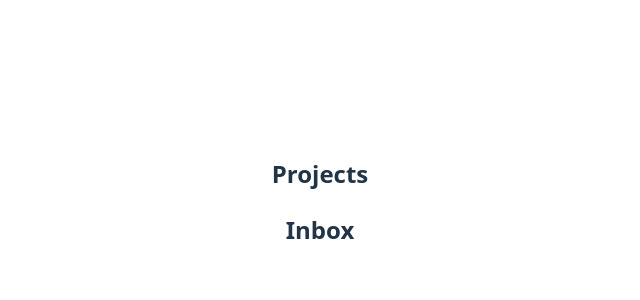
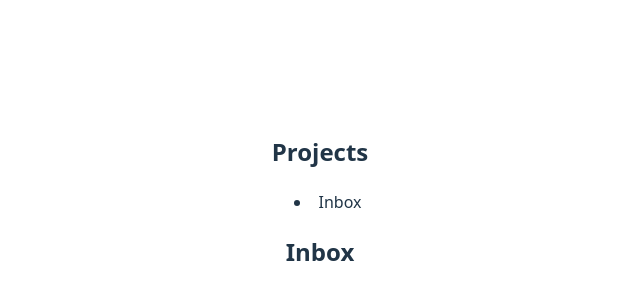
Before and after one commit to 1109lun/react-todo-practice, a React (Vite) app: page / in a window 1280 px wide. Shown: the part 198-498 px from the top of the page, without its empty margins (320-960 px from the left). Built offline with nearby package versions, Linux system fonts and the light colour scheme.

Commit message:
feat: add dynamic ProjectList with state
Used useState to manage projects list and current project.\nProjects can now be dynamically rendered based on state.

```diff
--- a/src/App.jsx
+++ b/src/App.jsx
@@ -1,11 +1,13 @@
 import './App.css';
+import ProjectList from './components/ProjectList';
+
 
 function App() {
   return (
     <div className="app-container">
       <aside className="sidebar">
         <h2>Projects</h2>
-        {/* 這裡之後放 ProjectList */}
+        <ProjectList />
       </aside>
       <main className="main-content">
         <h2>Inbox</h2>
--- a/src/components/ProjectList.jsx
+++ b/src/components/ProjectList.jsx
@@ -0,0 +1,15 @@
+import { useState } from "react";
+
+function ProjectList(){
+    const [projects , setProjects] = useState(['Inbox']);
+
+    return (
+        <ul>
+          {projects.map((project, index) => (
+            <li key={index}>{project}</li>
+          ))}
+        </ul>
+      );
+    }
+
+export default ProjectList;
```
